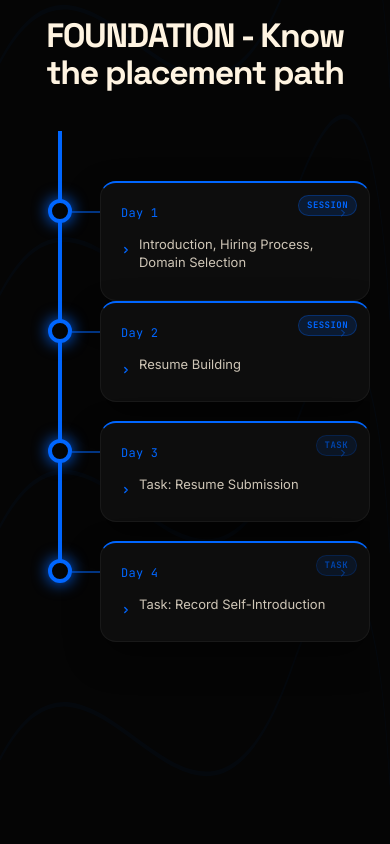
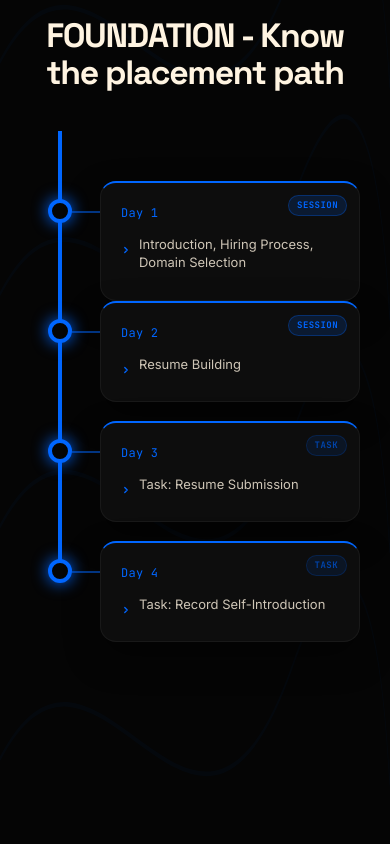
Before and after one commit to Roshen-Reji/c2c-marketing, a Next.js app: page / in a window 390 px wide. Shown: the part 2640-3484 px from the top of the page. Built offline with nearby package versions, Linux system fonts and the light colour scheme.

Commit message:
feat: add interactive 5-phase roadmap component with GSAP animations

```diff
--- a/src/components/InteractiveRoadmap.tsx
+++ b/src/components/InteractiveRoadmap.tsx
@@ -97,6 +97,15 @@ export default function InteractiveRoadmap() {
     window.addEventListener("resize", check);
     return () => window.removeEventListener("resize", check);
   }, []);
+
+  // When phase changes, the DOM height changes. We MUST refresh ScrollTrigger
+  // so the pinned CurriculumOrbit component below it updates its start/end markers.
+  useEffect(() => {
+    const timer = setTimeout(() => {
+      ScrollTrigger.refresh();
+    }, 150);
+    return () => clearTimeout(timer);
+  }, [activePhaseIdx, isMobile]);
 
   const activePhase = PHASES[activePhaseIdx];
   const numDays = activePhase.days.length;
@@ -308,7 +317,7 @@ export default function InteractiveRoadmap() {
         </div>
 
         {/* The Timeline Canvas */}
-        <div style={{ width: "100%", overflowX: isMobile ? "hidden" : "auto", overflowY: "hidden", paddingBottom: 40, WebkitOverflowScrolling: "touch" }}>
+        <div style={{ width: "100%", overflowX: isMobile ? "visible" : "auto", overflowY: "visible", paddingBottom: 40, WebkitOverflowScrolling: "touch" }}>
           <div
             ref={timelineCanvasRef}
             style={{
@@ -424,7 +433,7 @@ export default function InteractiveRoadmap() {
                       position: "absolute",
                       left: cardLeft,
                       top: cardTop,
-                      width: isMobile ? "calc(100vw - 120px)" : 240,
+                      width: isMobile ? "calc(100vw - 130px)" : 240,
                       maxWidth: 320,
                       background: "var(--bg-card)",
                       backdropFilter: "none",
@@ -453,9 +462,8 @@ export default function InteractiveRoadmap() {
                     ) : (
                       <span className="day-type-badge badge-session">Session</span>
                     )}
-                    <div className="mono-text" style={{ fontSize: 12, color: "var(--accent-primary)", marginBottom: 12, display: "flex", alignItems: "center", justifyContent: "space-between" }}>
-                      <span>{dayObj.day}</span>
-                      <svg width="12" height="12" viewBox="0 0 24 24" fill="none" stroke="currentColor" strokeWidth="2" strokeLinecap="round" strokeLinejoin="round" style={{ opacity: 0.6 }}><polyline points="9 18 15 12 9 6"></polyline></svg>
+                    <div className="mono-text" style={{ fontSize: 12, color: "var(--accent-primary)", marginBottom: 12 }}>
+                      {dayObj.day}
                     </div>
                     <ul style={{ listStyle: "none", padding: 0, margin: 0 }}>
                       {dayObj.topics.map((topic, tIdx) => (
```
